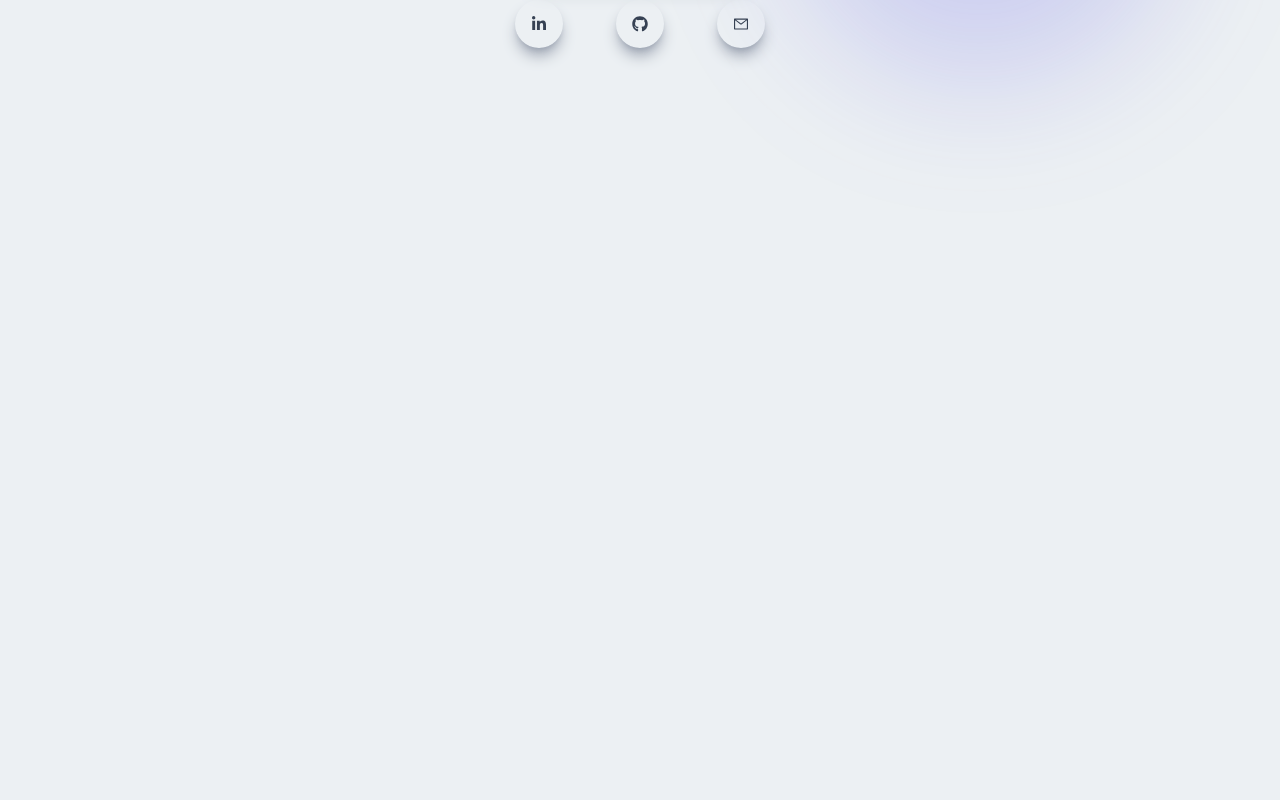
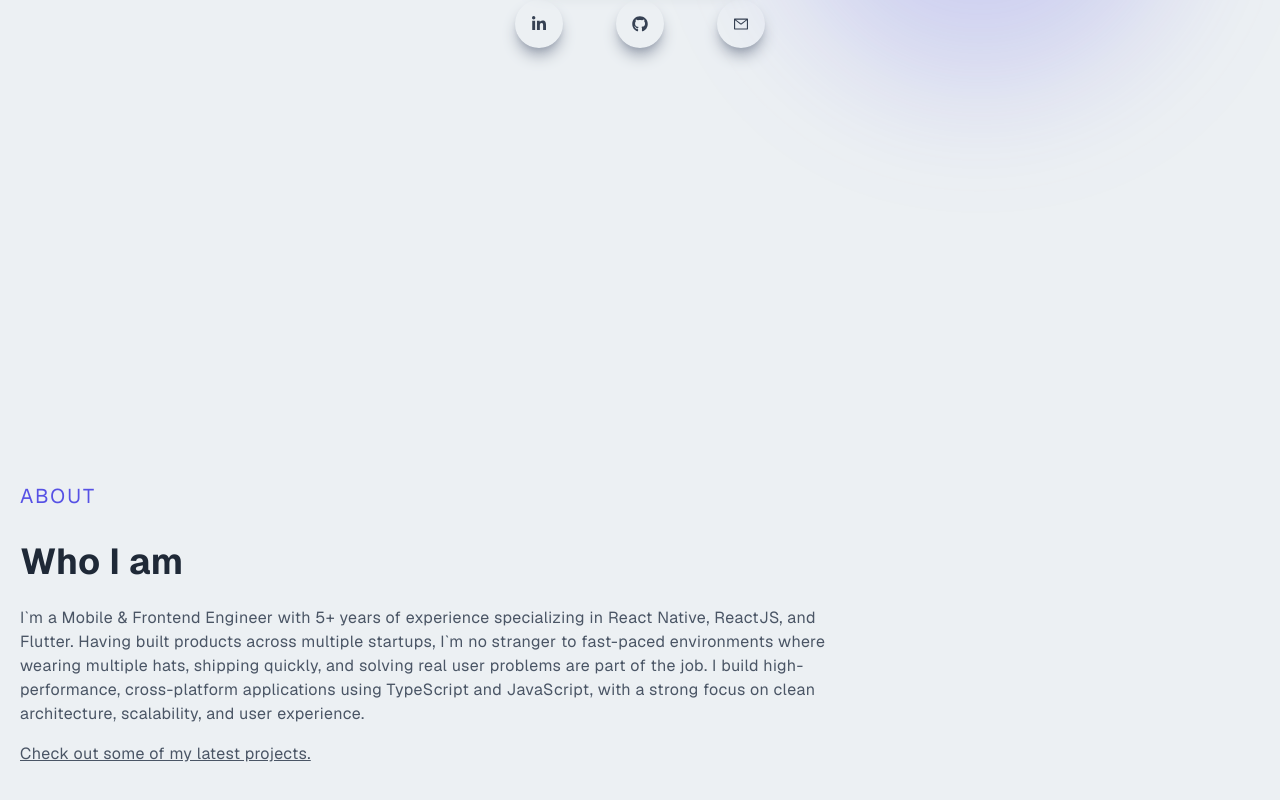
Before and after one commit to evanssmiles/its-my-portfolio, a Next.js app: page / in a window 1280 px wide. Shown: the part 580-1380 px from the top of the page. Before the commit the page ends 800 px from the top, so only its background shows below. Built offline with nearby package versions, Linux system fonts and the light colour scheme.

Commit message:
feat: add about me section

```diff
--- /dev/null
+++ b/src/app/components/About.tsx
@@ -0,0 +1,40 @@
+import Image from 'next/image'
+import Link from 'next/link'
+import React from 'react'
+import AboutImg from '../../../public/assets/about.jpg'
+import aboutMe from '../data/aboutMe'
+
+export default function About() {
+  return (
+    <div id="about" className="flex w-full items-center p-2 py-16 md:h-screen">
+      <div className="m-auto max-w-[1240px] grid-cols-3 gap-8 md:grid">
+        <div className="col-span-2">
+          <p className="py-4 text-xl tracking-widest text-[#5651e5] uppercase">
+            About
+          </p>
+          <h2 className="py-4">Who I am</h2>
+
+          <p className="py-2 text-gray-600">
+            I`m a Mobile & Frontend Engineer with {aboutMe.yearsOfExperience}+
+            years of experience specializing in React Native, ReactJS, and
+            Flutter. Having built products across multiple startups, I`m no
+            stranger to fast-paced environments where wearing multiple hats,
+            shipping quickly, and solving real user problems are part of the
+            job. I build high-performance, cross-platform applications using
+            TypeScript and JavaScript, with a strong focus on clean
+            architecture, scalability, and user experience.
+          </p>
+
+          <Link href={'/#projects'}>
+            <p className="cursor-pointer py-2 text-gray-600 underline">
+              Check out some of my latest projects.
+            </p>
+          </Link>
+        </div>
+        {/* <div className="m-auto flex h-auto w-full items-center justify-center rounded-xl p-4 shadow-xl shadow-gray-400 duration-300 ease-in hover:scale-105">
+          <Image src={AboutImg} alt={''} className={'rounded-xl'} />
+        </div> */}
+      </div>
+    </div>
+  )
+}
--- a/src/app/components/Main.tsx
+++ b/src/app/components/Main.tsx
@@ -33,8 +33,8 @@ export default function Main() {
             A Mobile & Frontend Developer
           </h2>
           <p className="m-auto max-w-[90%] py-4 text-gray-600 sm:max-w-[500px]">
-            Mobile & Frontend Engineer with 5+ years of experience specializing
-            in React Native, ReactJS, and Flutter.
+            Mobile & Frontend Engineer with {aboutMe.yearsOfExperience}+ years
+            of experience specializing in React Native, ReactJS, and Flutter.
           </p>
           <div className="flex justify-center py-4">
             <a href="/resume.pdf" download>
--- a/src/app/components/Navbar.tsx
+++ b/src/app/components/Navbar.tsx
@@ -36,35 +36,30 @@ const Navbar = () => {
             <Link
               href="/#home"
               className="ml-10 inline-block text-sm font-medium text-[#1f2937] uppercase transition-all duration-300 hover:scale-125 hover:text-[#5651e5]"
-              scroll={false}
             >
               Home
             </Link>
             <Link
               href="/#about"
               className="ml-10 inline-block text-sm font-medium text-[#1f2937] uppercase transition-all duration-300 hover:scale-125 hover:text-[#5651e5]"
-              scroll={false}
             >
               About
             </Link>
             <Link
               href="/#skills"
               className="ml-10 inline-block text-sm font-medium text-[#1f2937] uppercase transition-all duration-300 hover:scale-125 hover:text-[#5651e5]"
-              scroll={false}
             >
               Skills
             </Link>
             <Link
               href="/#projects"
               className="ml-10 inline-block text-sm font-medium text-[#1f2937] uppercase transition-all duration-300 hover:scale-125 hover:text-[#5651e5]"
-              scroll={false}
             >
               Projects
             </Link>
             <Link
               href="/#contact"
               className="ml-10 inline-block text-sm font-medium text-[#1f2937] uppercase transition-all duration-300 hover:scale-125 hover:text-[#5651e5]"
-              scroll={false}
             >
               Contact
             </Link>
--- a/src/app/data/aboutMe.tsx
+++ b/src/app/data/aboutMe.tsx
@@ -2,7 +2,8 @@ const linkedin = 'https://www.linkedin.com/in/evanssmiles/'
 const github = 'https://github.com/evanssmiles'
 const email = 'nghifary96@gmail.com'
 const name = 'Naufal'
+const yearsOfExperience = new Date().getFullYear() - 2021
 
-const aboutMe = { linkedin, github, email, name }
+const aboutMe = { linkedin, github, email, name, yearsOfExperience }
 
 export default aboutMe
--- a/src/app/page.tsx
+++ b/src/app/page.tsx
@@ -1,7 +1,9 @@
 import Head from 'next/head'
 import Image from 'next/image'
 import Navbar from './components/Navbar'
+
 import Main from './components/Main'
+import About from './components/About'
 
 export default function Home() {
   return (
@@ -14,6 +16,7 @@ export default function Home() {
       </Head>
       <Navbar />
       <Main />
+      <About />
     </>
   )
 }
```
